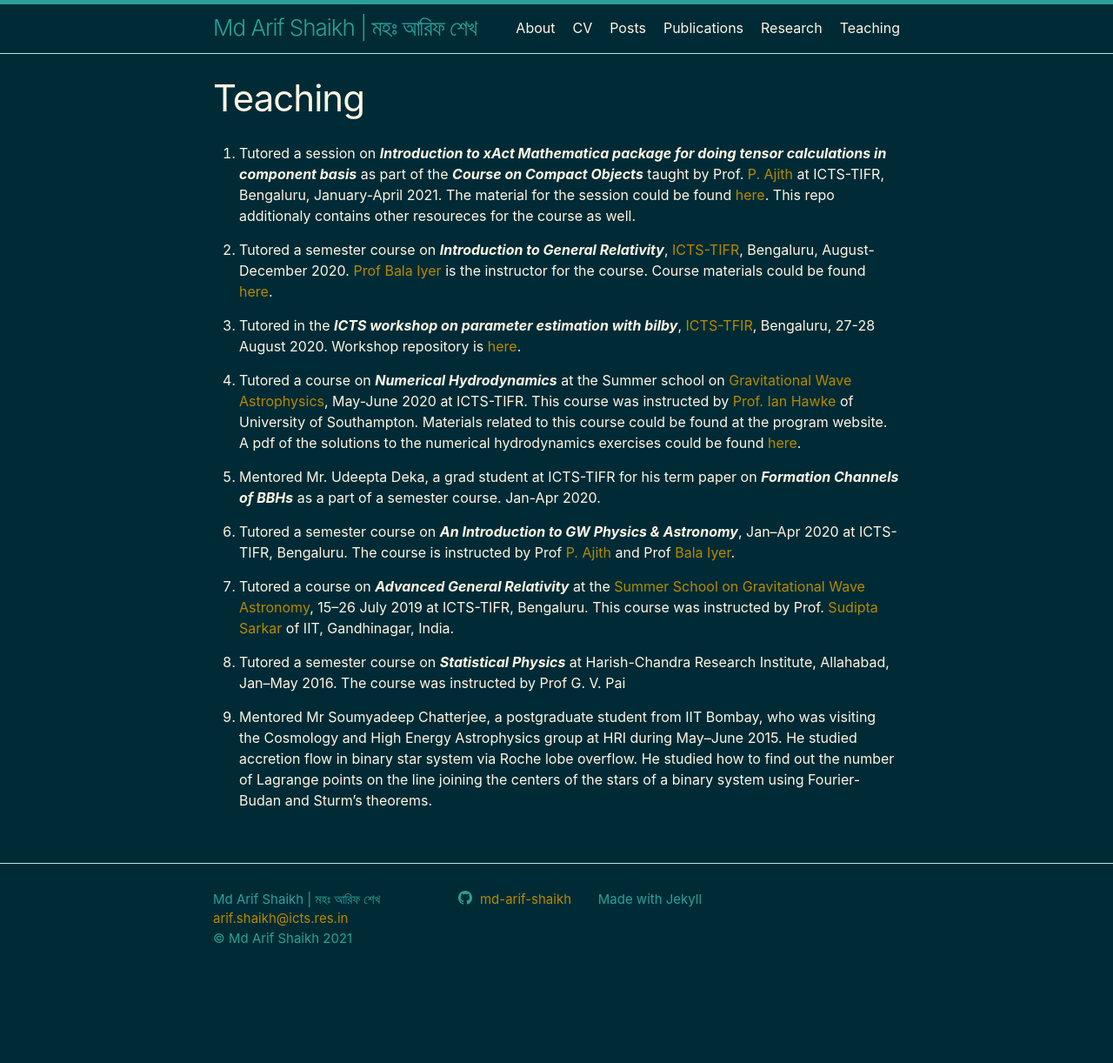
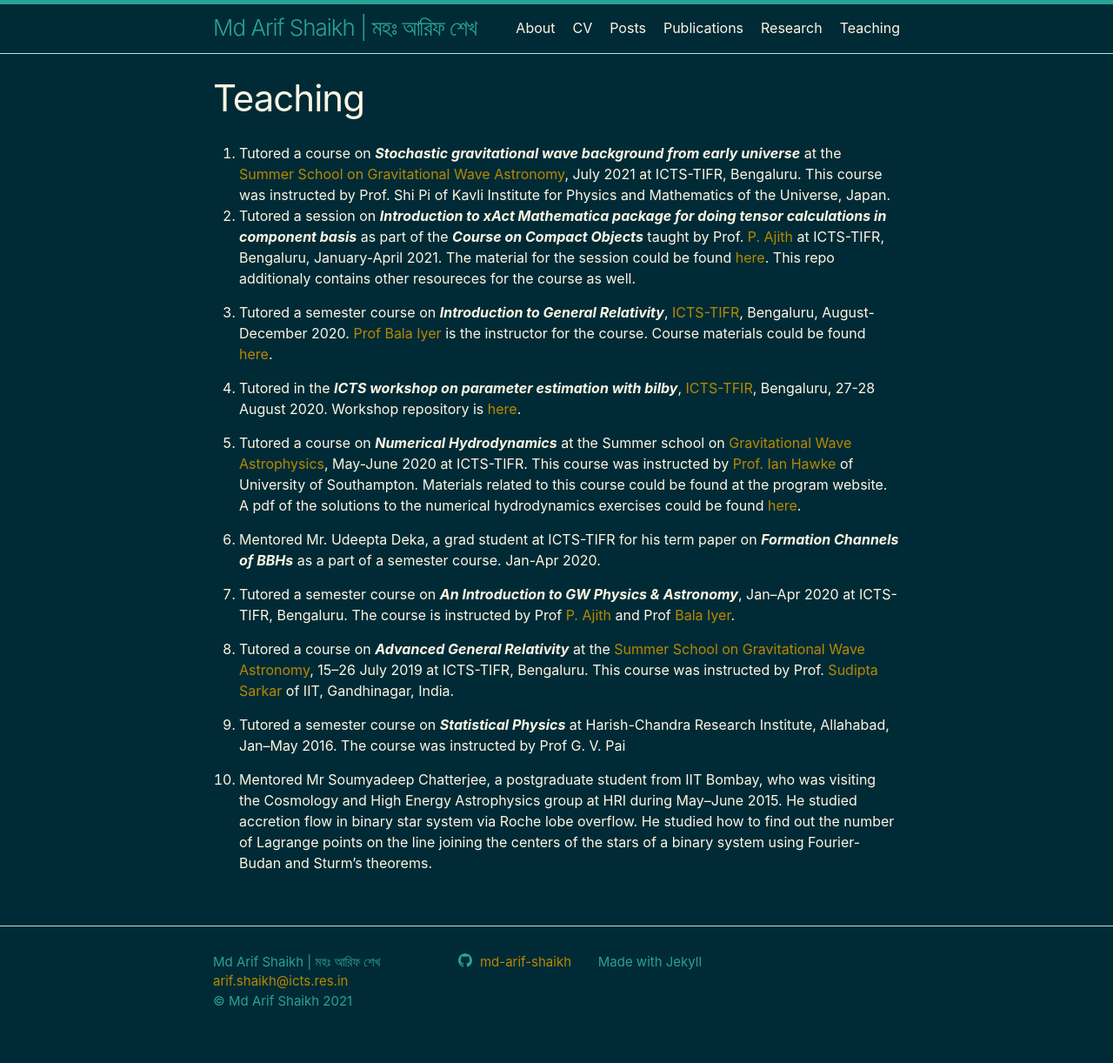
Before and after one commit to md-arif-shaikh/md-arif-shaikh.github.io, a Jekyll site: the page built from teaching.md, in a window 1280 px wide. Shown: the whole page at 87% size. Built offline with Jekyll 4.4.1, drawn with Linux system fonts in a browser that asks for light colours; our own code applies the rules of GitHub Pages for plain Markdown files; before the commit the page ends 1150 px from its top, so only the background shows below that.

Commit message:
updated cv

```diff
--- a/teaching.md
+++ b/teaching.md
@@ -2,6 +2,7 @@
 title: "Teaching"
 permalink: /teaching/
 ---
+10. Tutored a course on <i><b>Stochastic gravitational wave background from early universe</b></i> at the [Summer School on Gravitational Wave Astronomy](https://www.icts.res.in/program/gws2021), July 2021 at ICTS-TIFR, Bengaluru. This course was instructed by Prof. Shi Pi of Kavli Institute for Physics and Mathematics of the Universe, Japan.
 9. Tutored a session on <i><b>Introduction to xAct Mathematica package for doing tensor calculations in component basis</b></i> as part of the <i><b>Course on Compact Objects</b></i> taught by Prof. [P. Ajith](https://home.icts.res.in/~ajith/Home.html) at ICTS-TIFR, Bengaluru, January-April 2021. The material for the session could be found [here](https://github.com/md-arif-shaikh/Physics-Of-Compact-Objects/tree/main/Assignment-6/xAct-tutorial). This repo additionaly contains other resoureces for the course as well.
 
 8. Tutored a semester course on <i><b>Introduction to General Relativity</b></i>, [ICTS-TIFR](https://www.icts.res.in/), Bengaluru, August-December 2020. [Prof Bala Iyer](https://www.icts.res.in/people/bala-iyer) is the instructor for the course. Course materials could be found [here](https://github.com/mdarifshaikh/Introduction-to-GR-Fall2020ICTS).
```
Also changed, not shown: 4 other files.
